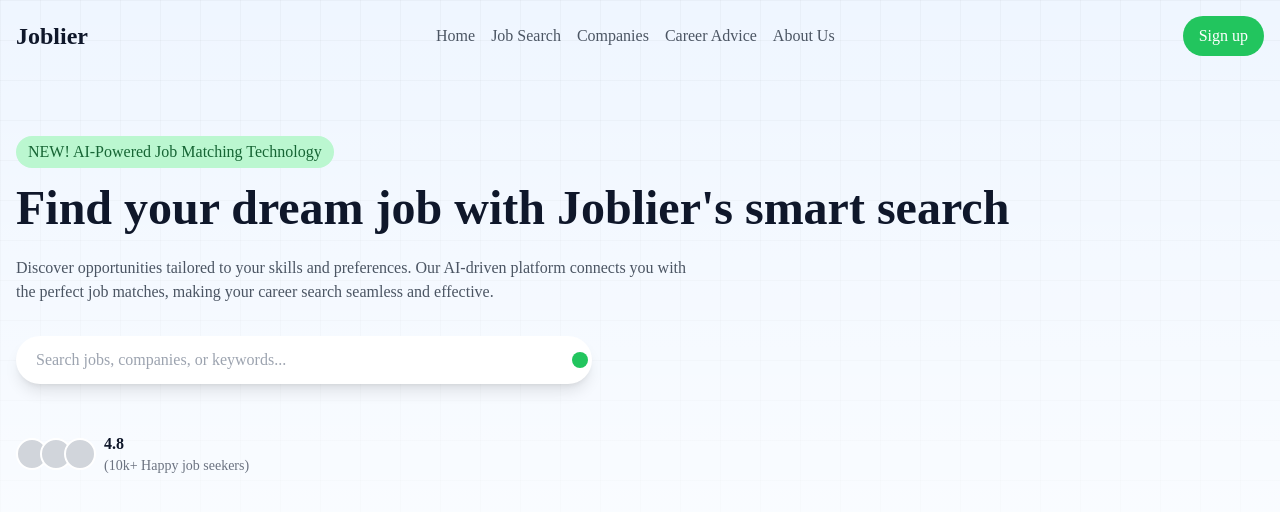
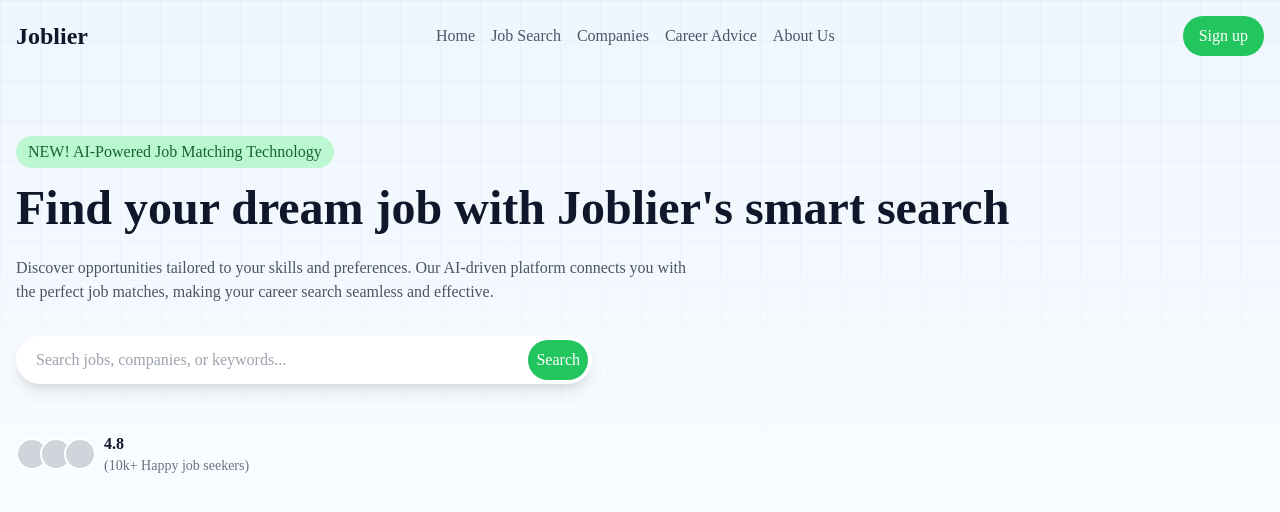
Before and after one commit to fasakinhenry/jobsearch, a React (Vite) app: page / in a window 1280 px wide. Shown: the top 512 px of the page. Built offline with nearby package versions, Linux system fonts and the light colour scheme.

Commit message:
feat: update CTA content on landing

```diff
--- a/src/pages/App/LandingPage.jsx
+++ b/src/pages/App/LandingPage.jsx
@@ -165,6 +165,7 @@ const LandingPage = () => {
             />
             <button className='bg-green-500 text-white p-2 rounded-full'>
               {/* <Search size={20} /> */}
+              Search
             </button>
           </div>
         </main>
```
